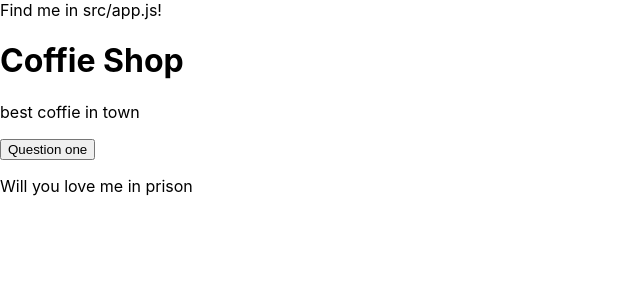
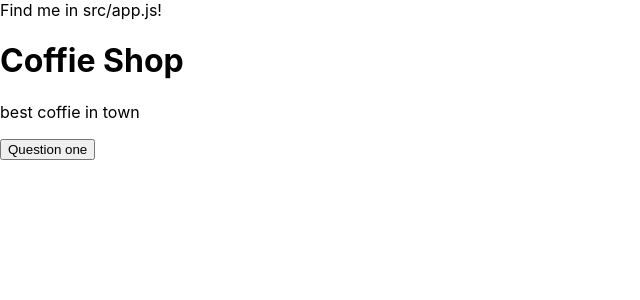
Before and after one commit to Aqveduktis/react-business-site, a React (Create React App) app: page / in a window 1280 px wide. Shown: the top 300 px of the page, without its empty margins (0-640 px from the left). Built offline with nearby package versions, Linux system fonts and the light colour scheme.

Commit message:
a functioning accordian

```diff
--- a/src/components/Accordian.js
+++ b/src/components/Accordian.js
@@ -3,10 +3,14 @@ import {Answer} from './Answer'
 
 export const Accordian = () => {
     const [clicked, setClicked] = useState(false)
+    const handlebutton = (evt) => {
+        evt.preventDefault()
+        clicked ? setClicked(false) : setClicked(true)
+    }
     return (
         <section>
-            <button>Question one</button>
-            <Answer answer = 'Will you love me in prison' />
+            <button onClick = {handlebutton} >Question one</button>
+            {clicked && <Answer answer = 'Will you love me in prison' />}
         </section>
     )
 }
```
